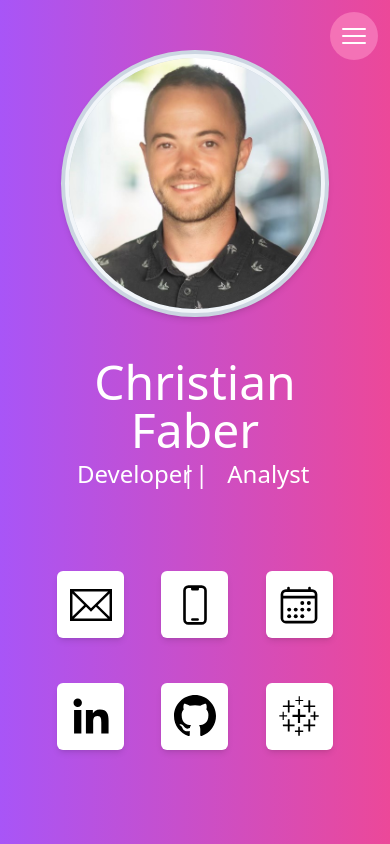
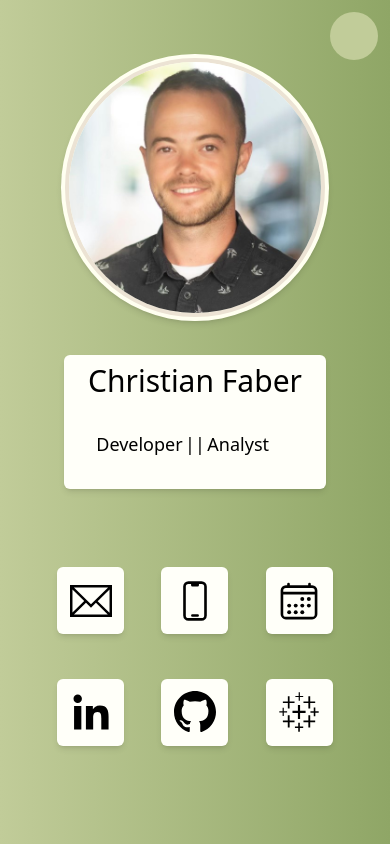
Before and after one commit to christian-faber/portfolio, a React (Create React App) app: page / in a window 390 px wide. Built offline with nearby package versions, Linux system fonts and the light colour scheme.

Commit message:
add calendar

```diff
--- a/src/App.js
+++ b/src/App.js
@@ -10,8 +10,8 @@ import { Top } from "./components/Top.js";
 function App() {
   return (
     <BrowserRouter basename="/">
-      <div className="w-full h-screen bg-gradient-to-r from-purple-500 to-pink-500">
-        <div className="absolute top-3 right-3 lg:hidden z-10 bg-pink-400 rounded-full">
+      <div className="w-full h-screen bg-gradient-to-r from-olive-300 to-olive-400">
+        <div className="absolute top-3 right-3 lg:hidden z-10 bg-olive-300 rounded-full">
           <MenuButton />
         </div>
         <Routes>
--- a/src/components/MenuButton.js
+++ b/src/components/MenuButton.js
@@ -11,7 +11,12 @@ export const MenuButton = (setTitle) => {
         className="rounded-full flex justify-center
       items-center"
       >
-        <Hamburger toggle={(isOpen, setOpen)} rounded size={24} color="white" />
+        <Hamburger
+          toggle={(isOpen, setOpen)}
+          rounded
+          size={24}
+          color="ivory-500"
+        />
         <div>
           {isOpen && (
             <SmallSideBar
--- a/src/components/Modal.js
+++ b/src/components/Modal.js
@@ -1,12 +1,12 @@
 import React from "react";
-import { FaGithub, FaExternalLinkAlt } from "react-icons/fa"; // Import any other icons you might need
+import { FaGithub, FaExternalLinkAlt } from "react-icons/fa";
 import portfolio from "../data/portfolio.json";
 
 export const Modal = ({ showModal, closeModal, modalContent }) => {
-  const title = portfolio.title;
-  const photo = portfolio.photoFileLocation;
-  const links = portfolio.link;
-  const description = portfolio.description;
+  const { title, photoFileLocation, link, description, tools } = modalContent;
+
+  // Check if links object exists
+  const links = link || {};
 
   return (
     <div
@@ -17,7 +17,7 @@ export const Modal = ({ showModal, closeModal, modalContent }) => {
         <div className="flex items-center justify-between mb-4">
           <div className="flex items-center">
             <img
-              src={photo}
+              src={photoFileLocation}
               alt={title}
               className="w-12 h-12 mr-4 rounded-full"
             />
--- /dev/null
+++ b/src/components/PortfolioTile.js
@@ -0,0 +1,84 @@
+import { useState } from "react";
+import { Modal } from "./Modal";
+import { FiLink } from "react-icons/fi";
+import { FaEllipsis } from "react-icons/fa6";
+
+export const PortfolioTile = ({ item }) => {
+  const [showOptions, setShowOptions] = useState(false);
+  const [modalContent, setModalContent] = useState({});
+  const [showModal, setShowModal] = useState(false);
+
+  const openModal = () => {
+    setModalContent(item);
+    setShowModal(true);
+  };
+
+  const closeModal = () => {
+    setShowModal(false);
+  };
+
+  const handleTouch = () => {
+    // For touch devices, toggle the options on click
+    setShowOptions(!showOptions);
+  };
+
+  const handleHover = () => {
+    // For non-touch devices, show the options on hover
+    if (!("ontouchstart" in window)) {
+      setShowOptions(true);
+    }
+  };
+
+  const handleLeave = () => {
+    // For non-touch devices, hide the options when the mouse leaves
+    if (!("ontouchstart" in window)) {
+      setShowOptions(false);
+    }
+  };
+
+  return (
+    <div
+      key={item.title}
+      onClick={handleTouch}
+      onMouseEnter={handleHover}
+      onMouseLeave={handleLeave}
+      className="flex justify-center aspect-square
+       p-1 m-4 bg-gradient-to-br from-blue-500 via-teal-500
+        to-green-500 rounded-md relative"
+    >
+      <img
+        src={`${process.env.PUBLIC_URL}/${item.photoFileLocation}`}
+        alt={item.title}
+        className={item.imgBackgroundStyle}
+      />
+      {showOptions && (
+        <div
+          className="absolute flex justify-evenly
+          opacity-6 h-full w-full items-center align-middle bg-slate-400 bg-opacity-40"
+        >
+          {/* Options here */}
+          <button
+            onClick={openModal}
+            className="h-12 w-12 bg-blue-300 flex justify-center items-center rounded-md"
+          >
+            <FaEllipsis />
+          </button>
+          <button
+            onClick={() => console.log("Follow Link")}
+            className="h-12 w-12 bg-blue-300 flex justify-center items-center rounded-md"
+          >
+            <FiLink />
+          </button>
+        </div>
+      )}
+      {showModal && (
+        <Modal
+          item={item}
+          showModal={showModal}
+          closeModal={closeModal}
+          modalContent={modalContent}
+        />
+      )}
+    </div>
+  );
+};
--- a/src/components/homeComponents/Cover.js
+++ b/src/components/homeComponents/Cover.js
@@ -10,50 +10,56 @@ export const Cover = () => {
       <div className="h-full p-5 md:p-10 flex flex-col justify-evenly">
         {/* Profile Pic */}
         <div className="flex items-center justify-center h-1/3 w-auto">
-          <div className="bg-slate-300 p-1 rounded-full shadow-md h-full">
+          <div className="bg-ivory-500 p-1 rounded-full shadow-md h-full">
             <img
               src="/me.jpeg"
               alt="me"
-              className="rounded-full object-cover border-4 border-slate-100 aspect-square h-full"
+              className="rounded-full object-cover border-4 border-gold-400 aspect-square h-full"
             />
           </div>
         </div>
         {/* Name & Occupation */}
-        <div className="m-2 h-1/6 flex flex-col items-center align-middle justify-center">
-          <h1 className="text-5xl text-center text-white p-1 md:text-7xl">
+        <div className="h-1/6 flex flex-col items-center align-middle justify-center">
+          <div className="bg-ivory-200 rounded-md shadow-md h-full px-5 py-1 lg:px-10 lg:py-4 grid">
+            <div className="">
+              <h1 className="text-3xl md:text-5xl lg:text-5xl p-1">
                 Christian Faber
               </h1>
-          <div className="w-4/5 flex items-center justify-evenly md:w-3/5 lg:justify-evenly lg:align-middle">
-            <h1 className="text-2xl text-white text-center w-1/3 md:w-2/5 md:text-4xl lg:text-5xl">
+            </div>
+            <div className="grid grid-cols-[4fr,1fr,4fr] h-1/3">
+              <h1 className="text-lg md:text-2xl lg:text-2xl text-right w-full">
                 Developer
               </h1>
-            <h1 className="text-2xl text-white md:text-4xl lg:text-5xl">||</h1>
-            <h1 className="text-2xl text-white text-center w-1/3 md:w-2/5 md:text-4xl lg:text-5xl">
+              <h1 className="text-lg md:text-2xl lg:text-2xl text-center">
+                ||
+              </h1>
+              <h1 className="text-lg md:text-2xl lg:text-2xl text-left w-full">
                 Analyst
               </h1>
+            </div>
           </div>
         </div>
         {/* Buttons */}
         <div className="flex flex-col justify-evenly items-center h-1/3">
           <div className="flex justify-evenly w-full h-1/4">
-            <button className="rounded-md shadow-md bg-white flex items-center justify-center aspect-square">
+            <button className="rounded-md shadow-md bg-ivory-200 flex items-center justify-center aspect-square">
               <a href="mailto:christian@communitypursuit.com">
                 <TfiEmail />
               </a>
             </button>
-            <button className="rounded-md shadow-md bg-white flex items-center justify-center aspect-square">
+            <button className="rounded-md shadow-md bg-ivory-200 flex items-center justify-center aspect-square">
               <a href="tel:+16628747153">
                 <HiOutlineDevicePhoneMobile />
               </a>
             </button>
-            <button className="rounded-md shadow-md bg-white flex items-center justify-center aspect-square">
-              <a href="#">
+            <button className="rounded-md shadow-md bg-ivory-200 flex items-center justify-center aspect-square">
+              <a href="https://calendar.google.com/calendar/selfsched?sstoken=UU15OWl1ejhTS2tKfGRlZmF1bHR8NTczODc3OWM0NDExYzU3YTY0YjAzZmVkZWI2ZTJlOWE">
                 <IoCalendarOutline />
               </a>
             </button>
           </div>
           <div className="flex justify-evenly w-full h-1/4">
-            <button className="rounded-md shadow-md bg-white flex items-center justify-center aspect-square">
+            <button className="rounded-md shadow-md bg-ivory-200 flex items-center justify-center aspect-square">
               <a
                 href="https://www.linkedin.com/in/christianfaber/"
                 target="_blank"
@@ -61,12 +67,12 @@ export const Cover = () => {
                 <GrLinkedinOption />
               </a>
             </button>
-            <button className="rounded-md shadow-md bg-white flex items-center justify-center aspect-square">
+            <button className="rounded-md shadow-md bg-ivory-200 flex items-center justify-center aspect-square">
               <a href="https://github.com/christian-faber" target="_blank">
                 <BsGithub />
               </a>
             </button>
-            <button className="rounded-md shadow-md bg-white flex items-center justify-center aspect-square">
+            <button className="rounded-md shadow-md bg-ivory-200 flex items-center justify-center aspect-square">
               <a
                 href="https://public.tableau.com/app/profile/christian1024"
                 target="_blank"
--- a/src/components/homeComponents/HomePortfolio.js
+++ b/src/components/homeComponents/HomePortfolio.js
@@ -32,7 +32,7 @@ export const HomePortfolio = () => {
             onClick={handleTouch}
             onMouseEnter={handleHover}
             onMouseLeave={handleLeave}
-            className="flex justify-center aspect-square p-1 m-4 bg-gradient-to-br from-blue-500 via-teal-500 to-green-500 rounded-md"
+            className="flex justify-center aspect-square p-1 m-4 bg-gradient-to-r from-purple-500 via-pink-500 to-orange-300 rounded-md"
           >
             <img
               src={item.photoFileLocation}
@@ -57,7 +57,7 @@ export const HomePortfolio = () => {
       <div className="flex justify-end my-4 md:justify-center lg:justify-center">
         <Link
           to="/Portfolio"
-          className="text-white rounded-xl text-3xl border-white border flex items-center justify-evenly w-1/2 bg-gradient-to-br from-blue-500 to-teal-500 p-2"
+          className="text-white rounded-xl text-3xl border-white border flex items-center justify-evenly w-1/2 bg-gradient-to-r from-purple-500 via-pink-500 to-orange-300 p-2"
         >
           <h2>See More</h2>
         </Link>
--- a/src/pages/Portfolio.js
+++ b/src/pages/Portfolio.js
@@ -1,11 +1,11 @@
 import portfolio from "../data/portfolio.json";
-import { PortfolioSquare } from "../components/PortfolioSquare";
+import { PortfolioTile } from "../components/PortfolioTile";
 
 export const Portfolio = () => {
   return (
     <div className="grid grid-cols-2 md:grid-cols-3 lg:grid-cols-3 gap-2">
       {portfolio.portfolio.map((item) => (
-        <PortfolioSquare item={item} />
+        <PortfolioTile item={item} />
       ))}
     </div>
   );
--- a/tailwind.config.js
+++ b/tailwind.config.js
@@ -2,7 +2,55 @@
 module.exports = {
   content: ["./src/**/*.{js,jsx,ts,tsx}"],
   theme: {
-    extend: {},
+    extend: {
+      colors: {
+        olive: {
+          50: "#f9faf5",
+          100: "#f3f5eb",
+          200: "#e0e5cc",
+          300: "#c1cc99",
+          400: "#8fa666",
+          500: "#5c7333",
+          600: "#4e602b",
+          700: "#3f4e23",
+          800: "#313c1c",
+          900: "#262f16",
+        },
+        burntOrange: {
+          100: "#efded0",
+          200: "#e0bca1",
+          300: "#d09b71",
+          400: "#c17942",
+          500: "#b15813",
+          600: "#8e460f",
+          700: "#6a350b",
+          800: "#472308",
+          900: "#231204",
+        },
+        gold: {
+          100: "#faf8f4",
+          200: "#f5f1e9",
+          300: "#f1eadf",
+          400: "#ece3d4",
+          500: "#e7dcc9",
+          600: "#b9b0a1",
+          700: "#8b8479",
+          800: "#5c5850",
+          900: "#2e2c28",
+        },
+        ivory: {
+          100: "#fffffc",
+          200: "#fffff9",
+          300: "#fffff6",
+          400: "#fffff3",
+          500: "#fffff0",
+          600: "#ccccc0",
+          700: "#999990",
+          800: "#666660",
+          900: "#333330",
+        },
+      },
+    },
   },
   plugins: [],
 };
```
Also changed, not shown: src/components/PortfolioSquare.js (deleted, +0 -59 lines). Lines whose indentation alone changed are shown as unchanged.
